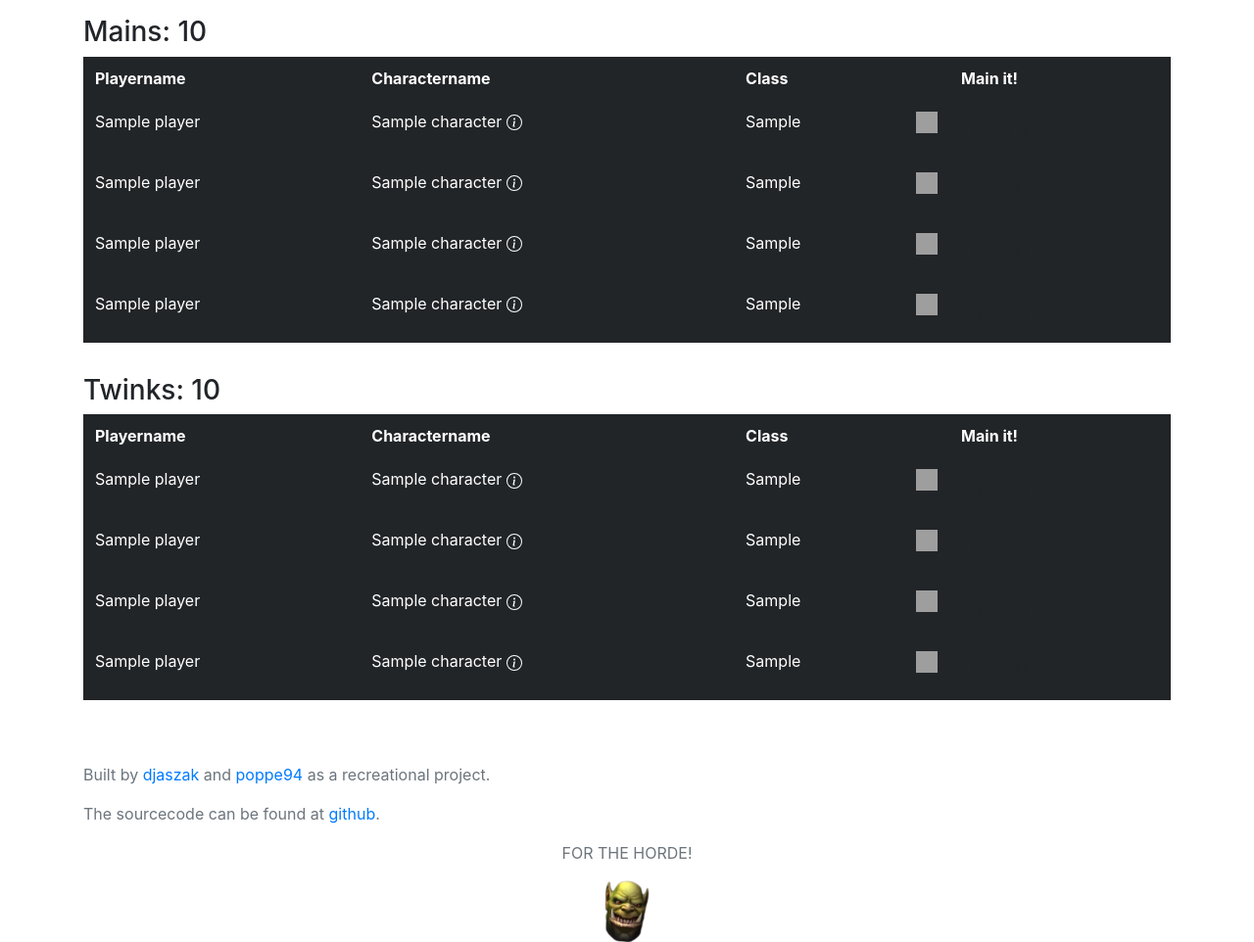
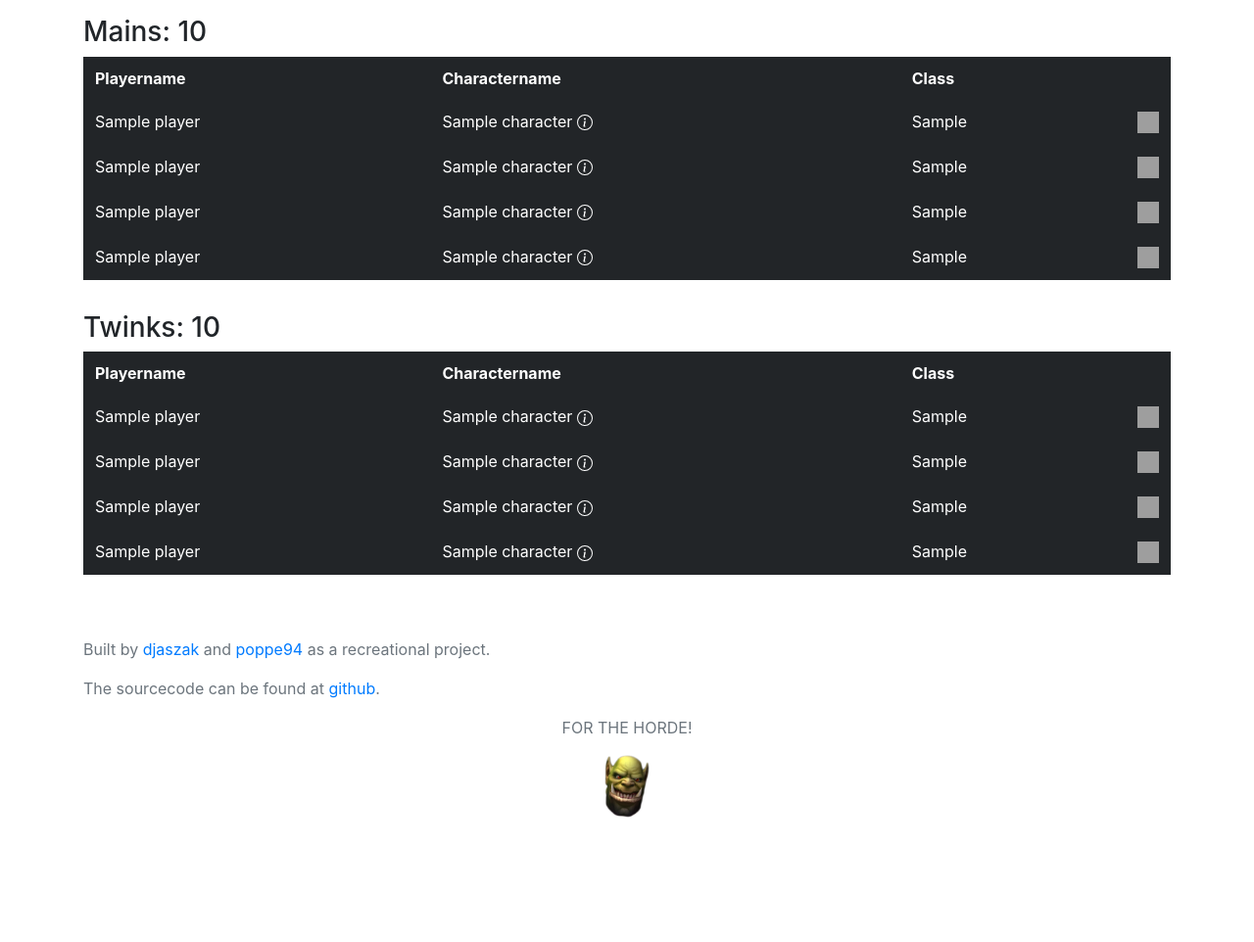
Before and after one commit to djaszak/raid_roster_planner, a Django app: template raid_roster_planner/raid_roster_drf/templates/raid_roster_drf/character_list.html in a window 1280 px wide. Shown: the part 56-1018 px from the top of the page at 98% size. After the commit the page ends 891 px from the top, so only its background shows below. Run offline with Django 3.2, Linux system fonts and the light colour scheme; the template is opened without the code that fills it: most values are stand-ins (such as "Sample title", 1, 10 or a date in 2020); parts of the project's set-up code (start-up, migrations or seed data) failed here and were passed over; grey boxes are pictures that could not be loaded.

Commit message:
comment out ugly table

```diff
--- a/raid_roster_planner/raid_roster_drf/templates/raid_roster_drf/include_character_row.html
+++ b/raid_roster_planner/raid_roster_drf/templates/raid_roster_drf/include_character_row.html
@@ -17,8 +17,8 @@
     <td><span>{{ character.game_class }}<img class="not-enough-space float-right" src="{% static class_icon %}"
                                                   width="22" height="22"
                                                   alt="{{ character.game_class.name }}"></span></td>
-    <td>
-        <button onclick="mainIt()" id="mainIt" class="btn">Main it!</button>
-    </td>
+<!--    <td>-->
+<!--        <button onclick="mainIt()" id="mainIt" class="btn">Main it!</button>-->
+<!--    </td>-->
 </tr>
 {% endwith %}
--- a/raid_roster_planner/raid_roster_drf/templates/raid_roster_drf/include_character_table_head.html
+++ b/raid_roster_planner/raid_roster_drf/templates/raid_roster_drf/include_character_table_head.html
@@ -3,6 +3,6 @@
     <th scope="col">Playername</th>
     <th scope="col">Charactername</th>
     <th scope="col">Class</th>
-    <th scope="col">Main it!</th>
+<!--    <th scope="col">Main it!</th>-->
 </tr>
 </thead>
```
